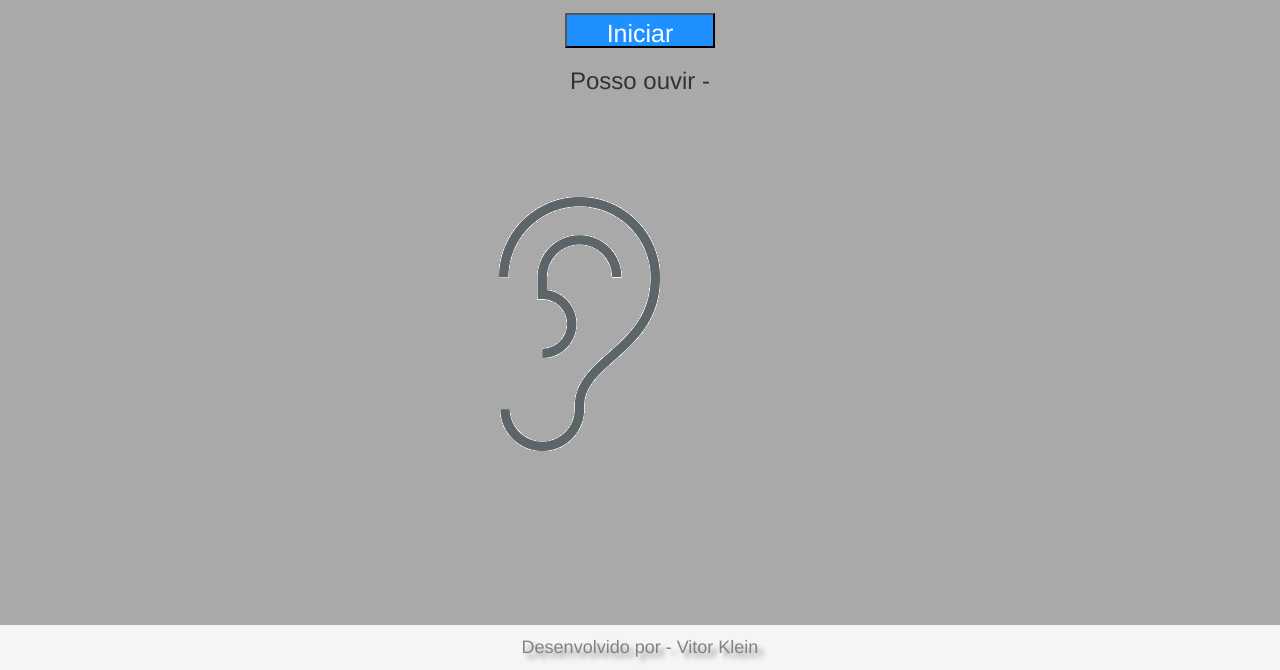
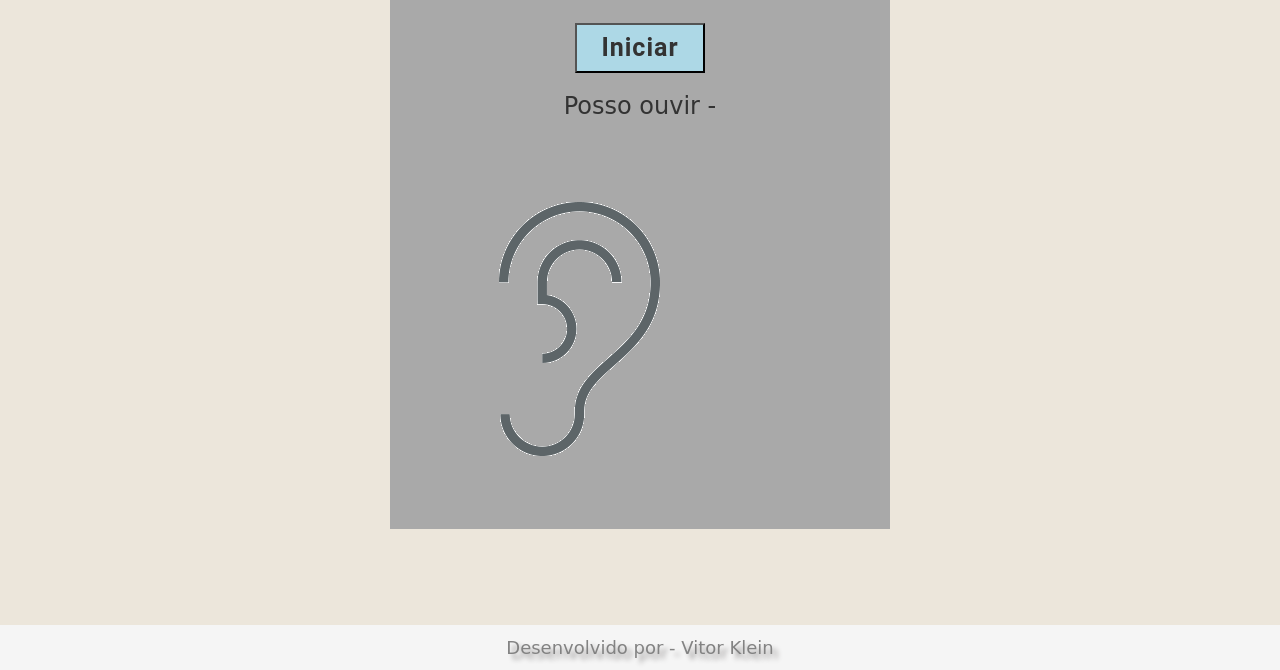
Before and after one commit to Vikelduk/Detectando-Animais, a plain HTML site: page index.html in a window 1280 px wide. Shown: the part 130-800 px from the top of the page. Drawn offline with nearby package versions, Linux system fonts and the light colour scheme.

Commit message:
Add files via upload

```diff
--- a/index.html
+++ b/index.html
@@ -19,17 +19,15 @@
         <h2>Nota: Reproduza diferentes sons como latidos e miados</h2>
       </div>
 
-      <br>
+      <div style="background: darkgrey; width: 500px; " >
+        <button id="bt" onclick="start();">Iniciar</button>
 
-      <button id="bt" onclick="start();">Iniciar</button>
+        <br>
 
-      <br>
+        <h3 id="h3animal">Posso ouvir - </h3>
 
-      <h3 id="h3animal">Posso ouvir - </h3>
-
-      <br>
-
-      <img src="listen.gif">
+        <img src="listen.gif">
+      </div>
     </center>
 
     <div class="copy_right_footer">
--- a/style.css
+++ b/style.css
@@ -1,16 +1,20 @@
 body
 {
-    background-color: darkgray;
+    background-color: rgb(236, 230, 219);
+    font-family: 'Cinzel Decorative', cursive;
 }
 
 button
 {
-    width: 150px;
-    height: 35px;
-    background-color: dodgerblue;
-    font-size: 25px;
-    text-align: center;
-    color: white;
+  font-family: 'Roboto', sans-serif;
+  margin-top: 30px;
+  width: 130px;
+  height: 50px;
+  font-weight: bolder;
+  letter-spacing: 1px;
+  font-size: 25px;
+  text-align: center;
+  background: lightblue;
 }
 
 .copy_right_footer
```
Also changed, not shown: main.js (+10 -1 lines).
